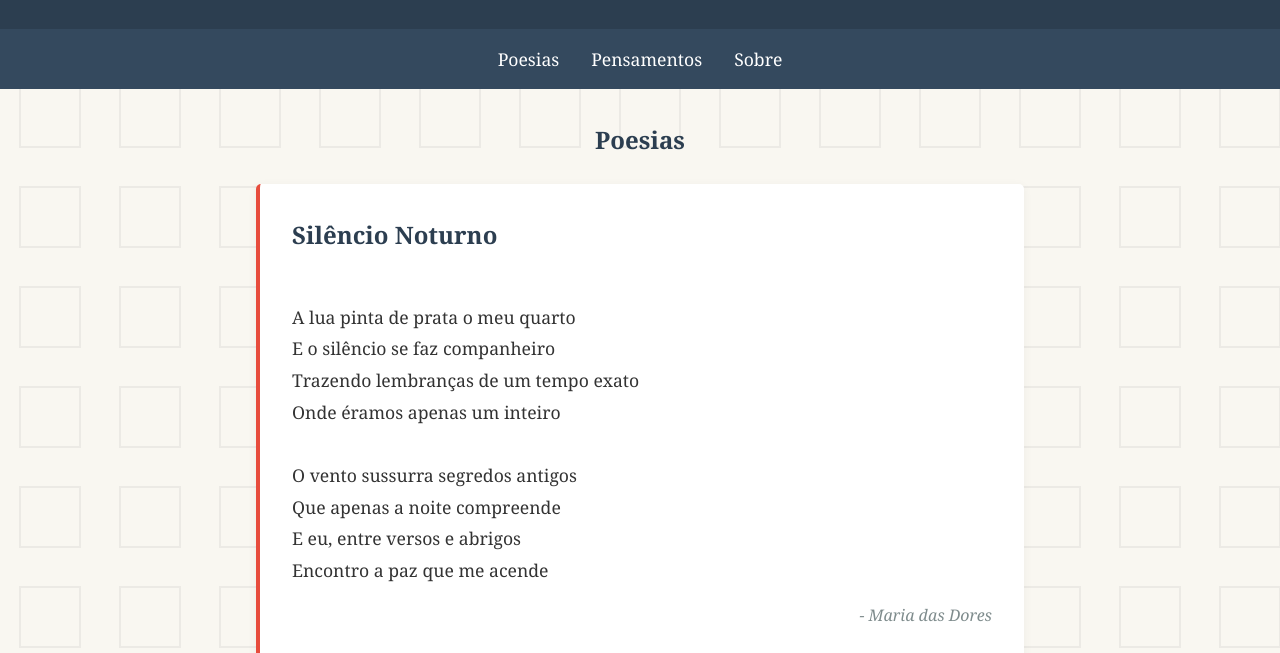
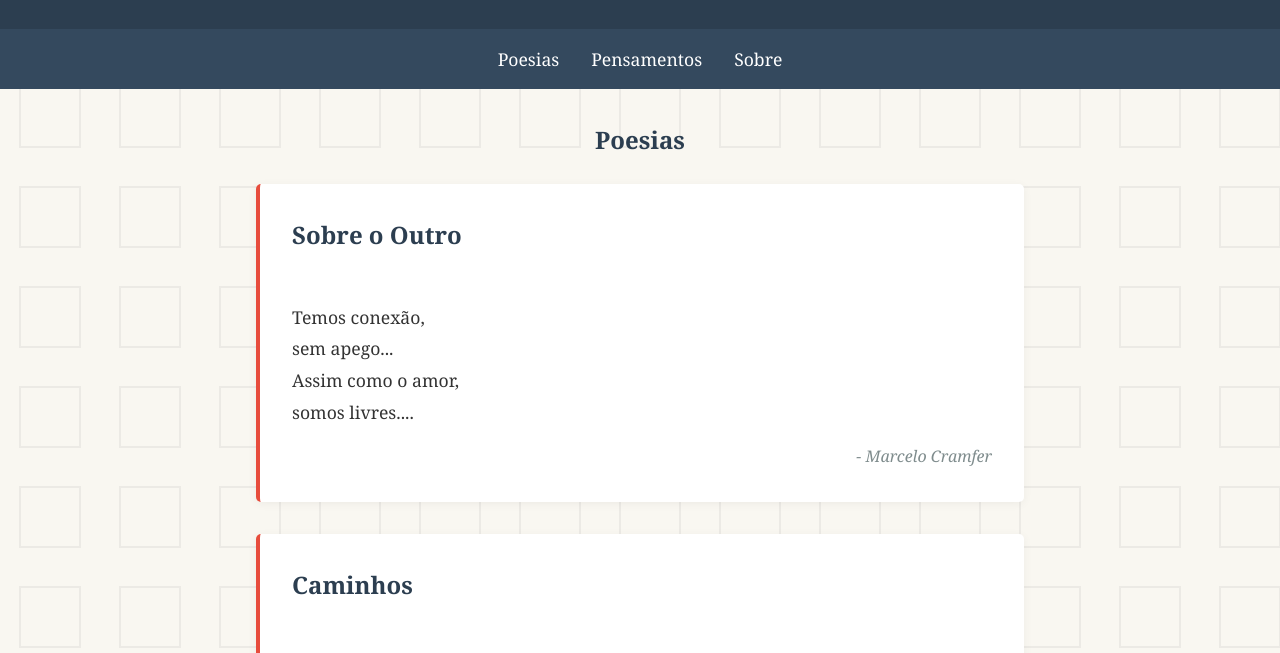
Before and after one commit to marcelocramfer/cronicas_de_cramfer, a plain HTML site: page index.html in a window 1280 px wide. Shown: the part 133-786 px from the top of the page. Drawn offline with Linux system fonts and the light colour scheme.

Commit message:
Update index.html

```diff
--- a/index.html
+++ b/index.html
@@ -155,21 +155,16 @@
         <section id="poesias">
             <h2 style="margin-bottom: 1.5rem; color: #2c3e50; text-align: center;">Poesias</h2>
 
-            <div class="poem-card">
-                <h3 class="poem-title">Silêncio Noturno</h3>
-                <div class="poem-content">
-                    A lua pinta de prata o meu quarto
-                    E o silêncio se faz companheiro
-                    Trazendo lembranças de um tempo exato
-                    Onde éramos apenas um inteiro
-
-                    O vento sussurra segredos antigos
-                    Que apenas a noite compreende
-                    E eu, entre versos e abrigos
-                    Encontro a paz que me acende
-                </div>
-                <div class="poem-author">- Maria das Dores</div>
-            </div>
+         <div class="poem-card">
+    <h3 class="poem-title">Sobre o Outro</h3>
+    <div class="poem-content">
+Temos conexão,
+sem apego...
+Assim como o amor,
+somos livres....
+    </div>
+    <div class="poem-author">- Marcelo Cramfer</div>
+</div>
 
             <div class="poem-card">
                 <h3 class="poem-title">Caminhos</h3>
```
